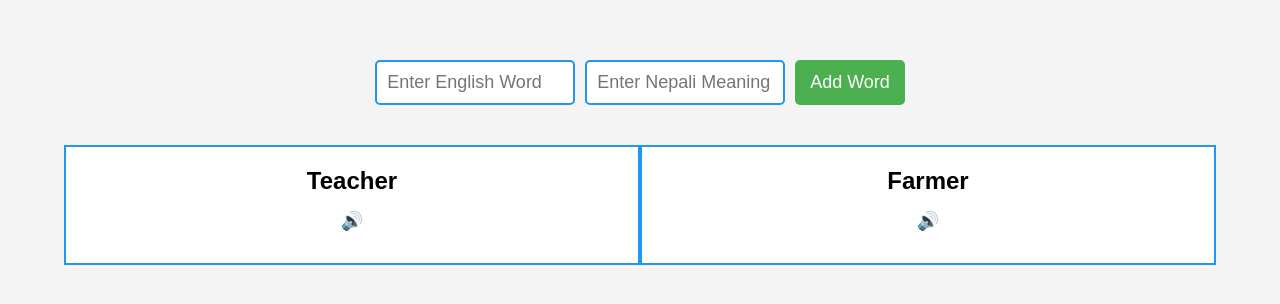
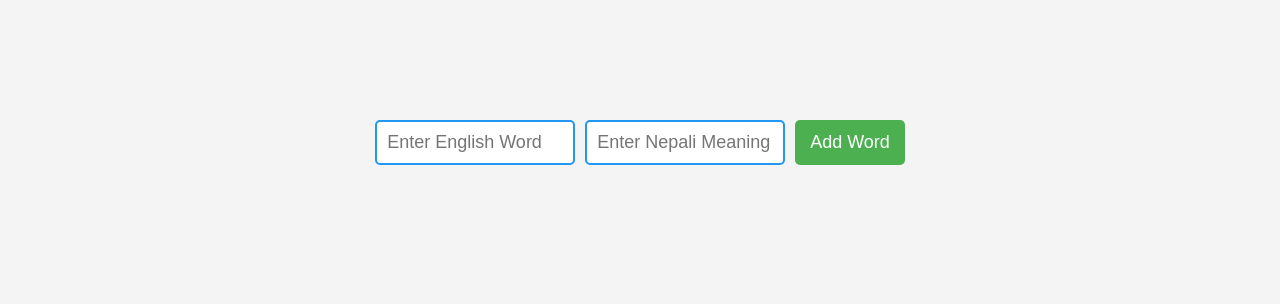
Before and after one commit to learn74/Flip, a plain HTML site: page index.html in a window 1280 px wide. Shown: the part 238-542 px from the top of the page. Drawn offline with Linux system fonts and the light colour scheme; a web font is replaced by a local one.

Commit message:
Update index.html

```diff
--- a/index.html
+++ b/index.html
@@ -38,10 +38,11 @@
             width: 100%;
             border-collapse: collapse;
             background: white;
+            table-layout: auto;
         }
 
         td {
-            width: 20%;
+            width: auto;
             height: 120px;
             text-align: center;
             font-size: 24px;
@@ -49,6 +50,7 @@
             cursor: pointer;
             position: relative;
             perspective: 1000px;
+            min-width: 150px;
         }
 
         .flip-box {
@@ -85,16 +87,7 @@
             background: #4CAF50;
             color: white;
             transform: rotateY(180deg);
-            font-family: 'Preeti', sans-serif; /* Preeti font for Nepali */
-        }
-
-        .speak-btn {
-            margin-top: 5px;
-            cursor: pointer;
-            background: none;
-            border: none;
-            font-size: 18px;
-            color: #2196F3;
+            font-family: 'Preeti', sans-serif;
         }
 
         .form-container {
@@ -111,7 +104,6 @@
             border-radius: 5px;
         }
 
-        /* Preeti Font for Input */
         #meaning {
             font-family: 'Preeti', sans-serif;
         }
@@ -130,7 +122,6 @@
             background-color: #45a049;
         }
 
-        /* Responsive Design */
         @media (max-width: 768px) {
             td {
                 font-size: 18px;
@@ -173,44 +164,12 @@
     </div>
 
     <div class="container">
-        <table id="wordTable">
-            <tr>
-                <td>
-                    <div class="flip-box">
-                        <div class="flip-front">
-                            Teacher
-                            <button class="speak-btn" onclick="speak('Teacher', 'en')">🔊</button>
-                        </div>
-                        <div class="flip-back">
-                            <span class="preeti">शिक्षक</span>
-                            <button class="speak-btn" onclick="speak('शिक्षक', 'ne')">🔊</button>
-                        </div>
-                    </div>
-                </td>
-                <td>
-                    <div class="flip-box">
-                        <div class="flip-front">
-                            Farmer
-                            <button class="speak-btn" onclick="speak('Farmer', 'en')">🔊</button>
-                        </div>
-                        <div class="flip-back">
-                            <span class="preeti">किसान</span>
-                            <button class="speak-btn" onclick="speak('किसान', 'ne')">🔊</button>
-                        </div>
-                    </div>
-                </td>
-            </tr>
+        <table>
+            <tr id="wordRow"></tr>
         </table>
     </div>
 
     <script>
-        function speak(text, lang) {
-            let msg = new SpeechSynthesisUtterance();
-            msg.text = text;
-            msg.lang = lang === 'ne' ? 'ne-NP' : 'en-US';
-            window.speechSynthesis.speak(msg);
-        }
-
         function addWord() {
             let word = document.getElementById("word").value.trim();
             let meaning = document.getElementById("meaning").value.trim();
@@ -220,26 +179,21 @@
                 return;
             }
 
-            let table = document.getElementById("wordTable");
-            let lastRow = table.rows[table.rows.length - 1];
+            let row = document.getElementById("wordRow");
+            let cell = document.createElement("td");
 
-            if (!lastRow || lastRow.cells.length >= 5) {
-                lastRow = table.insertRow();
-            }
-
-            let cell = lastRow.insertCell();
             cell.innerHTML = `
                 <div class="flip-box">
                     <div class="flip-front">
                         ${word}
-                        <button class="speak-btn" onclick="speak('${word}', 'en')">🔊</button>
                     </div>
                     <div class="flip-back" style="font-family: 'Preeti';">
                         ${meaning}
-                        <button class="speak-btn" onclick="speak('${meaning}', 'ne')">🔊</button>
                     </div>
                 </div>
             `;
+
+            row.appendChild(cell);
 
             document.getElementById("word").value = "";
             document.getElementById("meaning").value = "";
@@ -247,4 +201,4 @@
     </script>
 
 </body>
-  </html>
+</html>
```
